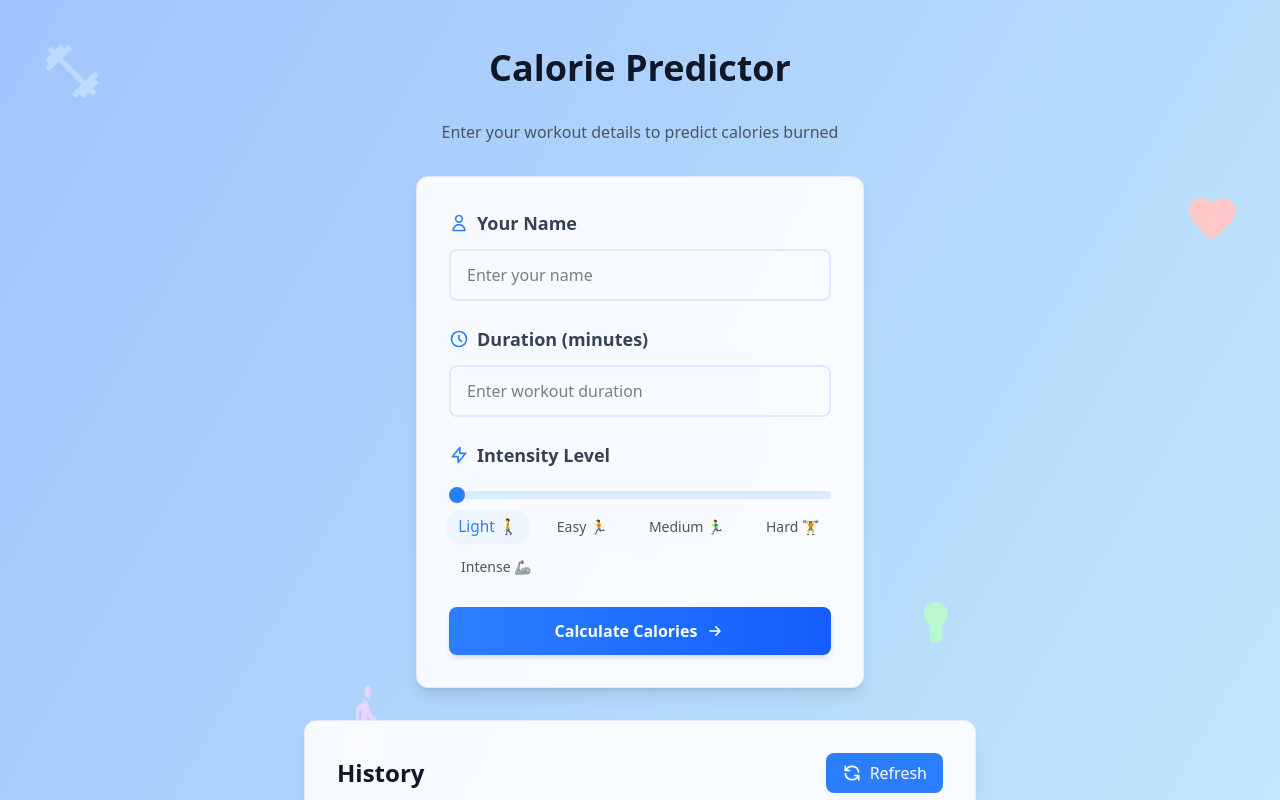
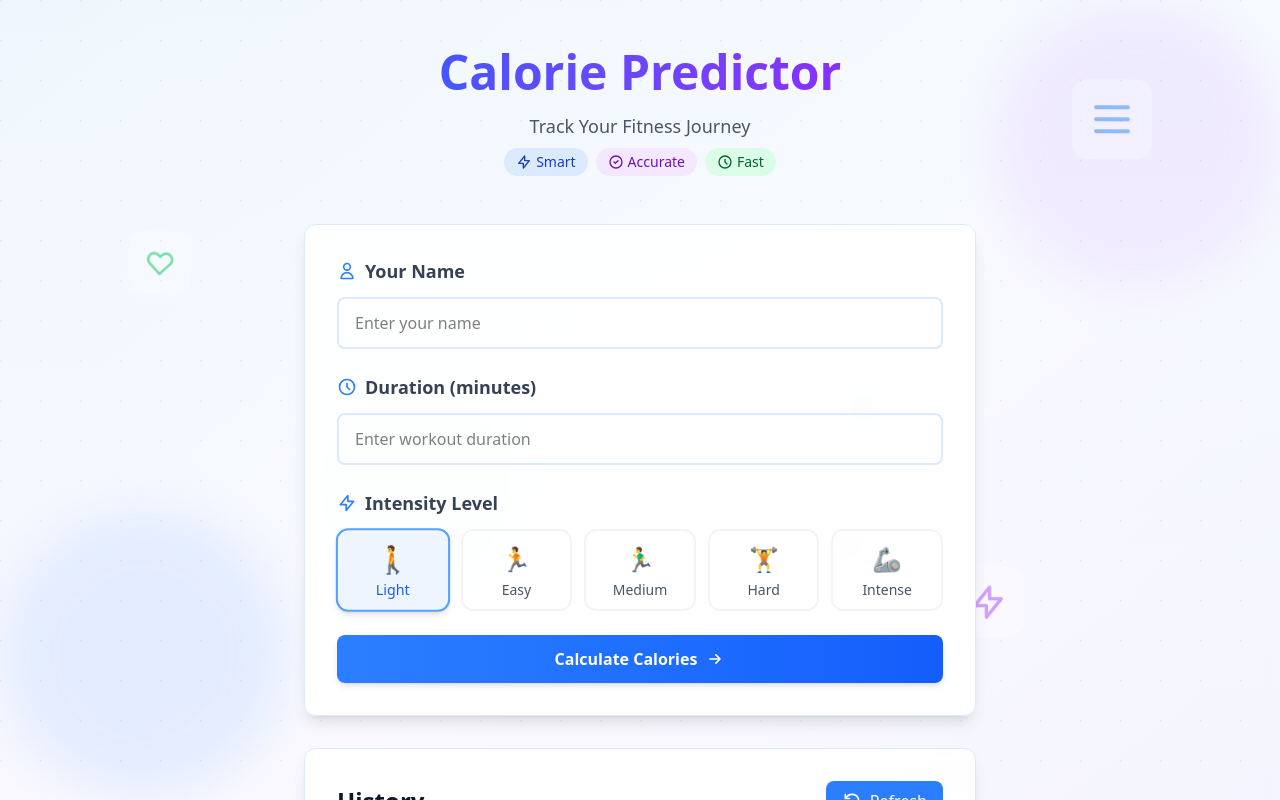
Before and after one commit to Benjaminvarkey/ai-calorie-predictor, a React (Vite) app: page / in a window 1280 px wide. Shown: the top 800 px of the page. Built offline with nearby package versions, Linux system fonts and the light colour scheme; no server answers; the database is empty.

Commit message:
Improved Ui

```diff
--- a/src/App.tsx
+++ b/src/App.tsx
@@ -23,15 +23,38 @@ function App() {
   };
 
   return (
-    <div className="min-h-screen fitness-gradient relative overflow-hidden py-12 px-4 sm:px-6 lg:px-8">
+    <div className="min-h-screen relative overflow-hidden py-12 px-4 sm:px-6 lg:px-8 bg-gradient-to-br from-sky-50 via-white to-indigo-50">
+      <div className="absolute inset-0 bg-gradient-to-t from-blue-50/30 to-transparent"></div>
       <BackgroundAnimations />
       <div className="max-w-2xl mx-auto relative z-10">
-        <h1 className="text-4xl font-bold text-gray-900 text-center mb-8 animate-fade-in">
-          Calorie Predictor
-        </h1>
-        <p className="text-center text-gray-600 mb-8">
-          Enter your workout details to predict calories burned
-        </p>
+        <div className="text-center mb-12">
+          <h1 className="text-5xl font-bold bg-clip-text text-transparent bg-gradient-to-r from-blue-600 to-purple-600 mb-4 animate-fade-in">
+            Calorie Predictor
+          </h1>
+          <p className="text-gray-600 text-lg mb-2 animate-fade-in" style={{ animationDelay: '0.2s' }}>
+            Track Your Fitness Journey
+          </p>
+          <div className="flex items-center justify-center space-x-2 animate-fade-in" style={{ animationDelay: '0.4s' }}>
+            <span className="inline-flex items-center px-3 py-1 rounded-full text-sm font-medium bg-blue-100 text-blue-800">
+              <svg className="w-4 h-4 mr-1" fill="none" stroke="currentColor" viewBox="0 0 24 24">
+                <path strokeLinecap="round" strokeLinejoin="round" strokeWidth={2} d="M13 10V3L4 14h7v7l9-11h-7z" />
+              </svg>
+              Smart
+            </span>
+            <span className="inline-flex items-center px-3 py-1 rounded-full text-sm font-medium bg-purple-100 text-purple-800">
+              <svg className="w-4 h-4 mr-1" fill="none" stroke="currentColor" viewBox="0 0 24 24">
+                <path strokeLinecap="round" strokeLinejoin="round" strokeWidth={2} d="M9 12l2 2 4-4m6 2a9 9 0 11-18 0 9 9 0 0118 0z" />
+              </svg>
+              Accurate
+            </span>
+            <span className="inline-flex items-center px-3 py-1 rounded-full text-sm font-medium bg-green-100 text-green-800">
+              <svg className="w-4 h-4 mr-1" fill="none" stroke="currentColor" viewBox="0 0 24 24">
+                <path strokeLinecap="round" strokeLinejoin="round" strokeWidth={2} d="M12 8v4l3 3m6-3a9 9 0 11-18 0 9 9 0 0118 0z" />
+              </svg>
+              Fast
+            </span>
+          </div>
+        </div>
 
         <InputForm onSubmit={handlePrediction} />
         <PredictionResult calories={predictedCalories} isCalculating={isCalculating} />
--- a/src/components/BackgroundAnimations.tsx
+++ b/src/components/BackgroundAnimations.tsx
@@ -1,36 +1,48 @@
 const BackgroundAnimations = () => {
   return (
     <div className="fixed inset-0 z-0 overflow-hidden pointer-events-none">
-      {/* Floating fitness icons */}
-      <div className="absolute top-10 left-10 animate-float-slow">
-        <svg className="w-16 h-16 text-blue-200" viewBox="0 0 24 24" fill="currentColor">
-          <path d="M20.57 14.86L22 13.43 20.57 12 17 15.57 8.43 7 12 3.43 10.57 2 9.14 3.43 7.71 2 5.57 4.14 4.14 2.71 2.71 4.14l1.43 1.43L2 7.71l1.43 1.43L2 10.57 3.43 12 7 8.43 15.57 17 12 20.57 13.43 22l1.43-1.43L16.29 22l2.14-2.14 1.43 1.43 1.43-1.43-1.43-1.43L22 16.29z"/>
-        </svg>
+      {/* Decorative circles */}
+      <div className="absolute top-0 right-0 w-72 h-72 bg-purple-200 rounded-full mix-blend-multiply filter blur-xl opacity-70 animate-float-slow"></div>
+      <div className="absolute bottom-0 left-0 w-72 h-72 bg-blue-200 rounded-full mix-blend-multiply filter blur-xl opacity-70 animate-float-medium"></div>
+      <div className="absolute top-1/2 left-1/4 w-48 h-48 bg-green-200 rounded-full mix-blend-multiply filter blur-lg opacity-70 animate-float-fast"></div>
+
+      {/* Fitness icons */}
+      <div className="absolute top-20 right-[10%] animate-float-slow">
+        <div className="bg-white/50 p-4 rounded-2xl backdrop-blur-sm">
+          <svg className="w-12 h-12 text-blue-500" fill="none" stroke="currentColor" viewBox="0 0 24 24">
+            <path strokeLinecap="round" strokeLinejoin="round" strokeWidth="2" d="M4 6h16M4 12h16M4 18h16" />
+          </svg>
+        </div>
       </div>
-      <div className="absolute top-3/4 right-1/4 animate-float-medium">
-        <svg className="w-12 h-12 text-green-200" viewBox="0 0 24 24" fill="currentColor">
-          <path d="M12 5.5A2.5 2.5 0 0114.5 8a2.5 2.5 0 01-2.5 2.5A2.5 2.5 0 019.5 8 2.5 2.5 0 0112 5.5M12 2a6 6 0 016 6c0 2.22-1.21 4.16-3 5.2V22h-6v-8.8c-1.79-1.04-3-2.98-3-5.2a6 6 0 016-6z"/>
-        </svg>
+      <div className="absolute bottom-[20%] right-[20%] animate-float-medium">
+        <div className="bg-white/50 p-4 rounded-2xl backdrop-blur-sm">
+          <svg className="w-10 h-10 text-purple-500" fill="none" stroke="currentColor" viewBox="0 0 24 24">
+            <path strokeLinecap="round" strokeLinejoin="round" strokeWidth="2" d="M13 10V3L4 14h7v7l9-11h-7z" />
+          </svg>
+        </div>
       </div>
-      <div className="absolute top-1/4 right-10 animate-float-fast">
-        <svg className="w-14 h-14 text-red-200" viewBox="0 0 24 24" fill="currentColor">
-          <path d="M12 21.35l-1.45-1.32C5.4 15.36 2 12.28 2 8.5 2 5.42 4.42 3 7.5 3c1.74 0 3.41.81 4.5 2.09C13.09 3.81 14.76 3 16.5 3 19.58 3 22 5.42 22 8.5c0 3.78-3.4 6.86-8.55 11.54L12 21.35z"/>
-        </svg>
+      <div className="absolute top-[30%] left-[10%] animate-float-fast">
+        <div className="bg-white/50 p-4 rounded-2xl backdrop-blur-sm">
+          <svg className="w-8 h-8 text-green-500" fill="none" stroke="currentColor" viewBox="0 0 24 24">
+            <path strokeLinecap="round" strokeLinejoin="round" strokeWidth="2" d="M4.318 6.318a4.5 4.5 0 000 6.364L12 20.364l7.682-7.682a4.5 4.5 0 00-6.364-6.364L12 7.636l-1.318-1.318a4.5 4.5 0 00-6.364 0z" />
+          </svg>
+        </div>
       </div>
 
-      {/* Running person silhouette */}
-      <div className="absolute bottom-10 left-1/4 animate-run">
-        <svg className="w-20 h-20 text-purple-200" viewBox="0 0 24 24" fill="currentColor">
-          <path d="M13.5 5.5c1.1 0 2-.9 2-2s-.9-2-2-2-2 .9-2 2 .9 2 2 2zM9.8 8.9L7 23h2.1l1.8-8 2.1 2v6h2v-7.5l-2.1-2 .6-3C14.8 12 16.8 13 19 13v-2c-1.9 0-3.5-1-4.3-2.4l-1-1.6c-.4-.6-1-1-1.7-1-.3 0-.5.1-.8.1L6 8.3V13h2V9.6l1.8-.7"/>
-        </svg>
+
+
+      {/* Dots pattern */}
+      <div className="absolute inset-0 bg-gradient-to-b from-blue-50/50 to-purple-50/50">
+        <div className="absolute inset-0" style={{
+          backgroundImage: 'radial-gradient(circle at 1px 1px, rgba(0,0,0,0.05) 1px, transparent 0)',
+          backgroundSize: '40px 40px'
+        }}></div>
       </div>
 
-      {/* Pulse rings */}
-      <div className="absolute top-1/2 left-1/2 transform -translate-x-1/2 -translate-y-1/2">
-        <div className="absolute w-32 h-32 bg-blue-500/10 rounded-full animate-ping-slow"></div>
-        <div className="absolute w-32 h-32 bg-green-500/10 rounded-full animate-ping-medium"></div>
-        <div className="absolute w-32 h-32 bg-purple-500/10 rounded-full animate-ping-fast"></div>
-      </div>
+      {/* Glowing orbs */}
+      <div className="absolute top-1/3 left-1/4 w-4 h-4 bg-blue-400 rounded-full animate-ping-slow"></div>
+      <div className="absolute top-2/3 right-1/3 w-4 h-4 bg-purple-400 rounded-full animate-ping-medium"></div>
+      <div className="absolute top-1/2 left-2/3 w-4 h-4 bg-green-400 rounded-full animate-ping-fast"></div>
     </div>
   );
 };
--- a/src/components/InputForm.tsx
+++ b/src/components/InputForm.tsx
@@ -35,7 +35,7 @@ const InputForm = ({ onSubmit }: InputFormProps) => {
   };
 
   return (
-    <form onSubmit={handleSubmit} className="space-y-6 p-4 sm:p-6 md:p-8 bg-white/90 backdrop-blur-sm rounded-xl shadow-lg max-w-md mx-auto border border-blue-100 hover:shadow-xl transition-all duration-300">
+    <form onSubmit={handleSubmit} className="space-y-6 p-4 sm:p-6 md:p-8 bg-white/90 backdrop-blur-sm rounded-xl shadow-lg max-w-2xl mx-auto border border-blue-100 hover:shadow-xl transition-all duration-300 w-full">
       <div className="space-y-3">
         <label htmlFor="name" className="block text-lg font-semibold text-gray-700 flex items-center group">
           <svg className="w-5 h-5 mr-2 text-blue-500 group-hover:scale-110 transition-transform duration-200" fill="none" stroke="currentColor" viewBox="0 0 24 24">
@@ -74,52 +74,36 @@ const InputForm = ({ onSubmit }: InputFormProps) => {
       </div>
 
       <div className="space-y-3">
-        <label htmlFor="intensity" className="block text-lg font-semibold text-gray-700 flex items-center">
+        <label className="block text-lg font-semibold text-gray-700 flex items-center">
           <svg className="w-5 h-5 mr-2 text-blue-500" fill="none" stroke="currentColor" viewBox="0 0 24 24">
             <path strokeLinecap="round" strokeLinejoin="round" strokeWidth={2} d="M13 10V3L4 14h7v7l9-11h-7z" />
           </svg>
           Intensity Level
         </label>
-        <input
-          type="range"
-          id="intensity"
-          min="1"
-          max="5"
-          step="1"
-          value={intensity}
-          onChange={(e) => setIntensity(Number(e.target.value))}
-          className="w-full h-2 bg-blue-100 rounded-lg appearance-none cursor-pointer hover:bg-blue-200 transition-colors duration-200
-            [&::-webkit-slider-thumb]:appearance-none [&::-webkit-slider-thumb]:h-4 [&::-webkit-slider-thumb]:w-4
-            [&::-webkit-slider-thumb]:rounded-full [&::-webkit-slider-thumb]:bg-blue-500
-            [&::-webkit-slider-thumb]:hover:bg-blue-600 [&::-webkit-slider-thumb]:transition-all
-            [&::-webkit-slider-thumb]:cursor-pointer [&::-webkit-slider-thumb]:hover:scale-125"
-        />
-        <div className="flex flex-wrap justify-between text-sm font-medium text-gray-600 gap-2">
-          <span className={`px-3 py-1.5 rounded-full transition-all duration-300 transform ${
-            intensity === 1 ? 'text-blue-500 bg-blue-50 scale-110' : 'hover:bg-gray-50'
-          }`}>
-            Light <span className="inline-block transition-transform duration-300 hover:scale-125">{intensityEmojis[0]}</span>
-          </span>
-          <span className={`px-3 py-1.5 rounded-full transition-all duration-300 transform ${
-            intensity === 2 ? 'text-blue-500 bg-blue-50 scale-110' : 'hover:bg-gray-50'
-          }`}>
-            Easy <span className="inline-block transition-transform duration-300 hover:scale-125">{intensityEmojis[1]}</span>
-          </span>
-          <span className={`px-3 py-1.5 rounded-full transition-all duration-300 transform ${
-            intensity === 3 ? 'text-blue-500 bg-blue-50 scale-110' : 'hover:bg-gray-50'
-          }`}>
-            Medium <span className="inline-block transition-transform duration-300 hover:scale-125">{intensityEmojis[2]}</span>
-          </span>
-          <span className={`px-3 py-1.5 rounded-full transition-all duration-300 transform ${
-            intensity === 4 ? 'text-blue-500 bg-blue-50 scale-110' : 'hover:bg-gray-50'
-          }`}>
-            Hard <span className="inline-block transition-transform duration-300 hover:scale-125">{intensityEmojis[3]}</span>
-          </span>
-          <span className={`px-3 py-1.5 rounded-full transition-all duration-300 transform ${
-            intensity === 5 ? 'text-blue-500 bg-blue-50 scale-110' : 'hover:bg-gray-50'
-          }`}>
-            Intense <span className="inline-block transition-transform duration-300 hover:scale-125">{intensityEmojis[4]}</span>
-          </span>
+        <div className="mt-2">
+          <div className="grid grid-cols-5 gap-3">
+            {['Light', 'Easy', 'Medium', 'Hard', 'Intense'].map((label, index) => (
+              <button
+                key={label}
+                type="button"
+                className={`group relative flex flex-col items-center justify-center p-3 rounded-xl
+                  cursor-pointer min-w-[80px] border-2 transition-[transform,shadow,border-color] duration-200
+                  ${intensity === index + 1
+                    ? 'bg-gradient-to-b from-blue-50 to-blue-100/50 border-blue-400 text-blue-600 shadow-md scale-[1.02]'
+                    : 'border-gray-100 hover:border-blue-200 text-gray-600 hover:text-gray-800 hover:shadow hover:-translate-y-0.5'
+                  }`}
+                onClick={() => setIntensity(index + 1)}
+              >
+                <span className={`text-2xl mb-2 transition-transform duration-200 ease-out
+                  ${intensity === index + 1 ? 'scale-110' : 'group-hover:scale-110'}`}>
+                  {intensityEmojis[index]}
+                </span>
+                <span className="text-sm font-medium leading-none whitespace-nowrap">
+                  {label}
+                </span>
+              </button>
+            ))}
+          </div>
         </div>
       </div>
 
--- a/src/index.css
+++ b/src/index.css
@@ -1,4 +1,18 @@
 @import "tailwindcss";
+
+/* Smooth scrolling and better text rendering */
+html {
+  scroll-behavior: smooth;
+  -webkit-font-smoothing: antialiased;
+  -moz-osx-font-smoothing: grayscale;
+}
+
+/* Custom background pattern */
+.bg-pattern {
+  background-image:
+    radial-gradient(circle at 1px 1px, rgba(0, 0, 0, 0.05) 1px, transparent 0);
+  background-size: 40px 40px;
+}
 
 @keyframes scale-in {
   0% { transform: scale(0); opacity: 0; }
```
